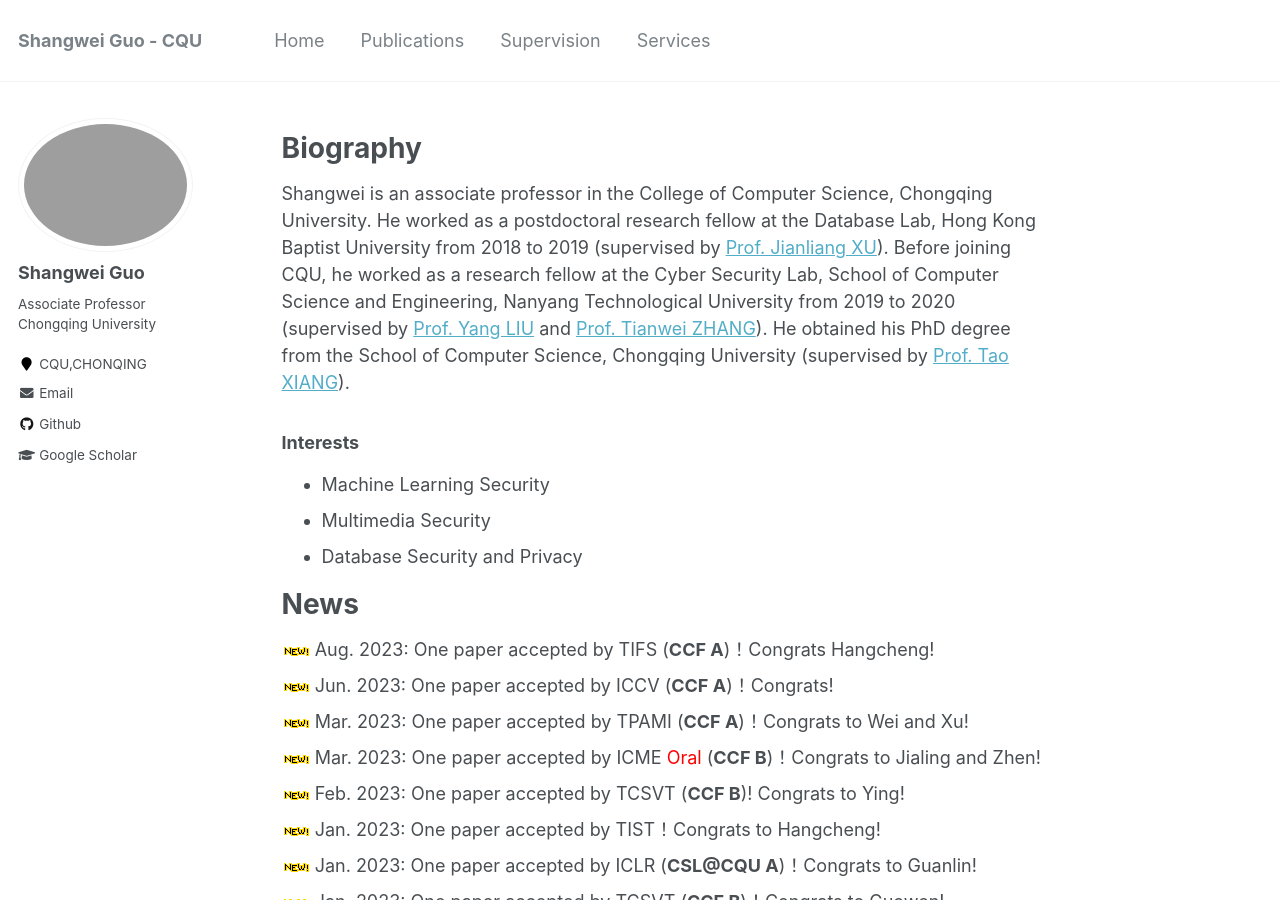
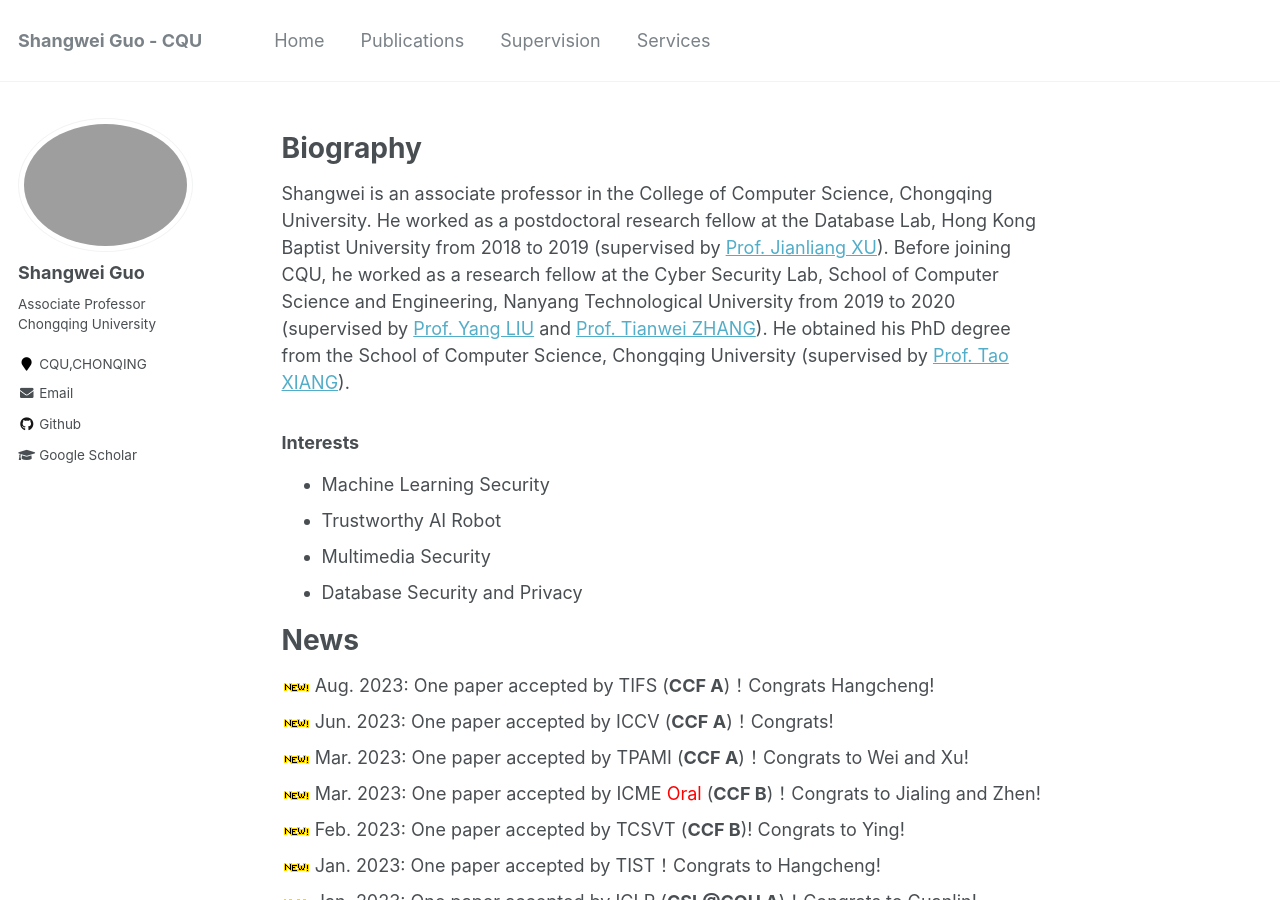
Before and after one commit to guoshangwei/guoshangwei.github.io, a Jekyll site: the page built from _pages/home.md, in a window 1280 px wide and 900 px high. Built offline with Jekyll 4.4.1, drawn with Linux system fonts in a browser that asks for light colours.

Commit message:
revise research direction

```diff
--- a/_pages/home.md
+++ b/_pages/home.md
@@ -12,6 +12,7 @@ Shangwei is an associate professor in the College of Computer Science, Chongqing
 ### Interests
 
 - Machine Learning Security
+- Trustworthy AI Robot
 - Multimedia Security
 - Database Security and Privacy
 
```
Also changed, not shown: _pages/supervision.md (+1 -0 lines).
